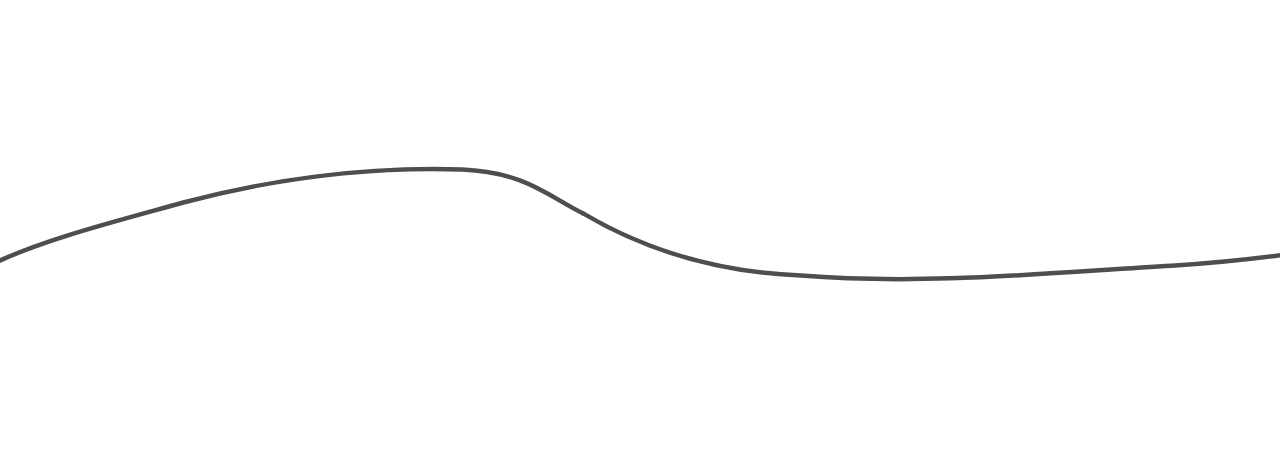
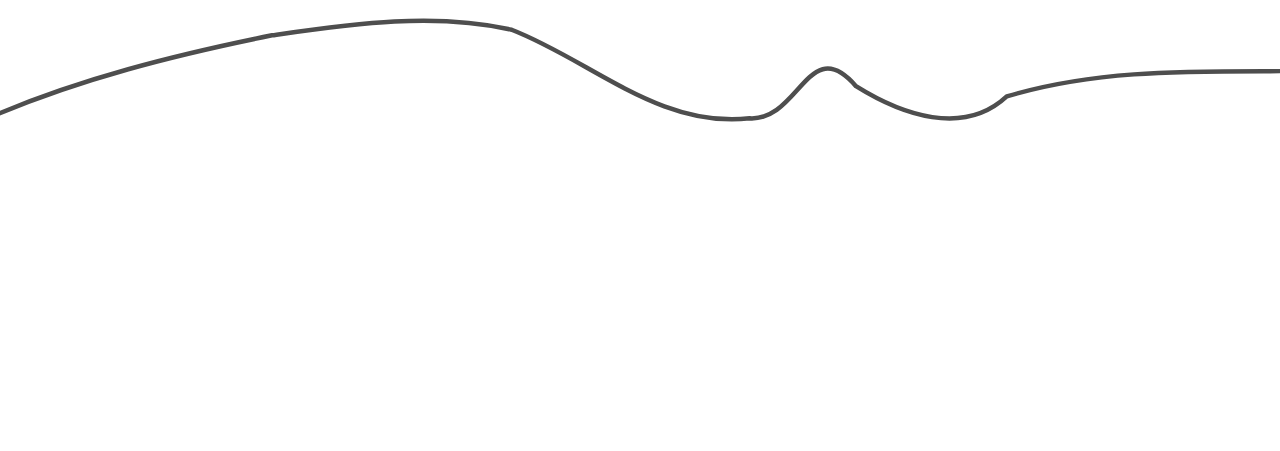
Before and after one commit to perakattis/IV.-Csapat-II, a plain HTML site: page test3.html in a window 1280 px wide. Drawn offline with Linux system fonts and the light colour scheme.

Commit message:
v.14
A galéria oldalon az svg vonal meg lett változtatva.

```diff
--- a/test3.html
+++ b/test3.html
@@ -8,12 +8,12 @@
 </head>
 <body>
 
-        <svg xmlns="http://www.w3.org/2000/svg" viewBox="0 130 285.7 100">
+        <svg xmlns="http://www.w3.org/2000/svg" viewBox="0 163 285.7 100">
 
 <style>
 
         :root {
-          --total-time: 2s;
+          --total-time: 1.8s;
           --coffe-delay: calc(var(--total-time) / 3.5);
           --coffe-time: calc(var(--total-time) / 4);
           --cup-delay: calc(var(--total-time) / 2.7);
@@ -53,8 +53,9 @@
           }
         }</style>
         <path
-        d="m -2.5049609,189.29572 c 11.7653616,-5.7421 28.1002669,-9.82296 43.4330889,-14.0946 17.988779,-4.79602 39.875777,-8.11747 62.226482,-7.36969 14.18152,0.59049 19.49282,6.19835 27.1919,9.9108 11.0221,6.49956 26.81246,12.89244 48.38802,13.76902 27.63737,2.18798 55.44936,-0.6319 82.74773,-2.19736 27.01625,-1.71127 53.31203,-6.3119 72.3238,-13.79731 1.73751,-0.83115 3.41702,-1.67906 5.10338,-2.52486"
-        class="line" />
+        d="m -2.5049609,189.29572 c 20.1873619,-8.69354 41.7293529,-14.06718 63.2263989,-18.41238 17.597364,-2.48988 35.930475,-5.21489 53.473212,-1.23935 17.49542,6.74891 33.09618,22.08726 53.12771,19.77025 11.1259,0.66164 13.18555,-19.37677 23.73291,-7.18123 10.16791,6.34933 23.95765,11.31343 33.65932,2.2968 25.31686,-7.66908 52.26647,-4.90303 78.36064,-5.92706 11.94211,-0.70815 25.102,0.65449 35.83421,-5.61103"
+        class="line"
+         />
         </svg>
 </body>
 </html>
```
Also changed, not shown: galeria.html (+2 -2 lines), img/anim.svg, 1 other file.
